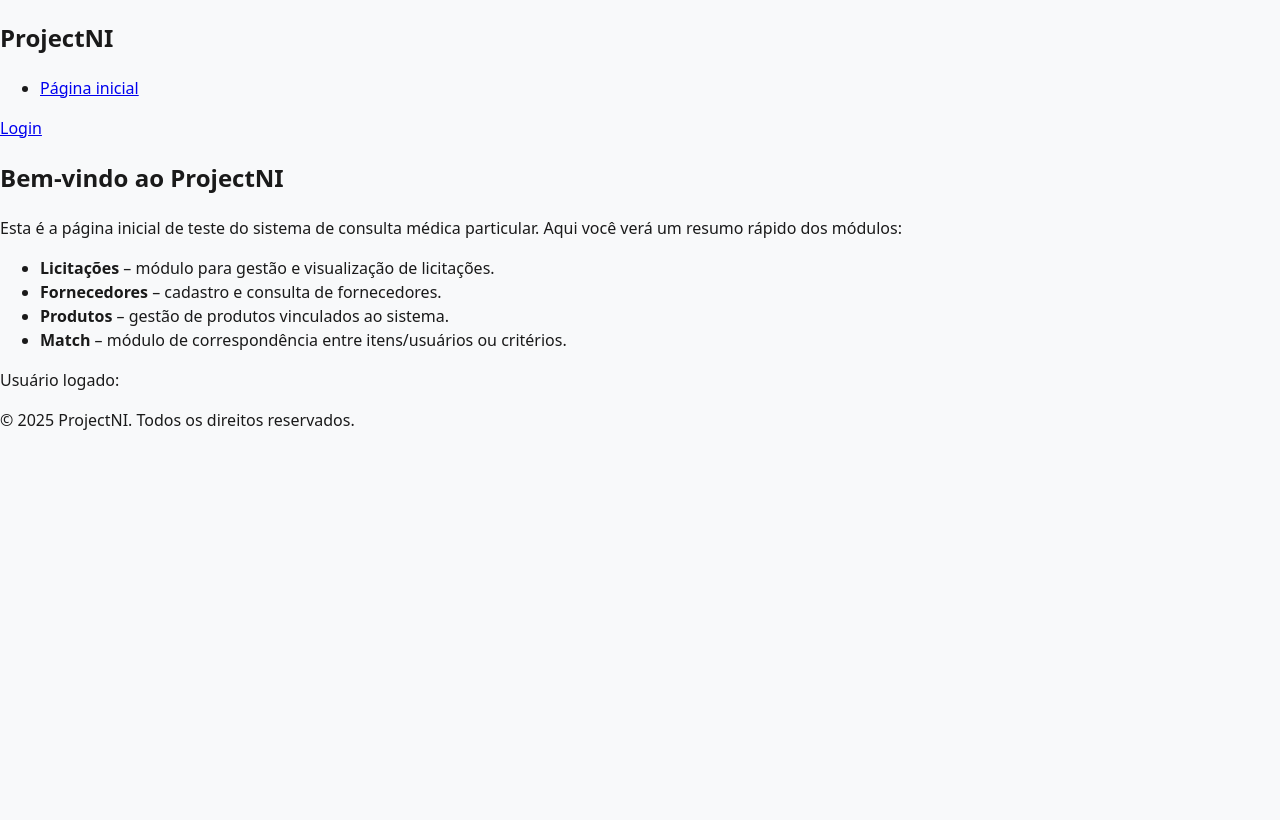
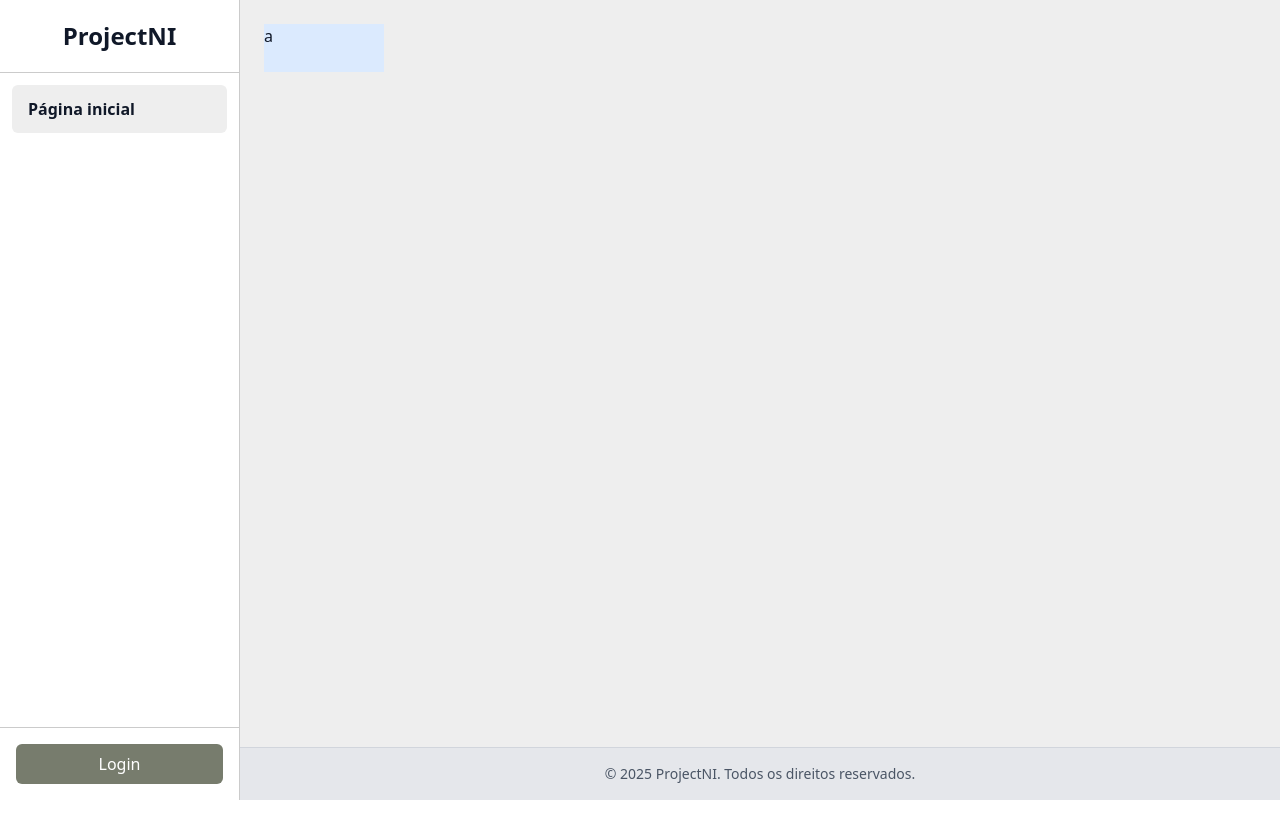
Before and after one commit to Izumi51/project, a React (Vite) app in the folder frontend/: page / in a window 1280 px wide. Built offline with nearby package versions, Linux system fonts and the light colour scheme.

Commit message:
feat: NavBar and MainLayout first styles

```diff
--- a/frontend/src/assets/css/index.css
+++ b/frontend/src/assets/css/index.css
@@ -1,3 +1,5 @@
+@import "tailwindcss";
+
 :root {
 	font-family: system-ui, Avenir, Helvetica, Arial, sans-serif;
 	line-height: 1.5;
@@ -6,29 +8,10 @@
 	text-rendering: optimizeLegibility;
 	-webkit-font-smoothing: antialiased;
 	-moz-osx-font-smoothing: grayscale;
-
-  /* Remove o fundo escuro global */
-  color-scheme: light dark;
-}
-
-#root {
-	min-height: 100vh;
 }
 
 body {
 	margin: 0;
 	min-width: 320px;
 	min-height: 100vh;
-
-  /* Fundo padrão claro — o layout controlará o tema */
-  background-color: #f8f9fa;
-  color: #1a1a1a;
 }
-
-/* Opcional: modo dark */
-@media (prefers-color-scheme: dark) {
-  body {
-    background-color: #242424;
-    color: rgba(255, 255, 255, 0.87);
-  }
-}
--- a/frontend/src/components/MainLayout.jsx
+++ b/frontend/src/components/MainLayout.jsx
@@ -5,20 +5,20 @@ import Footer from './footer/Footer';
 
 const MainLayout = () => {
 	return (
-    <div className="min-h-screen bg-white dark:bg-gray-900 flex">
+		<section className="min-h-screen bg-[#EEEEEE] flex">
 			<ScrollRestoration />
 
-      {/* Sidebar fixa */}
 			<NavBar />
 
-      {/* Conteúdo principal */}
-      <div className="flex-1 ml-60 flex flex-col min-h-screen">
-        <main className="flex-1 p-6 text-black dark:text-white bg-gray-50">
+			<section className="flex-1 ml-60 flex flex-col min-h-screen">
+
+				<main className="flex-1 p-6 text-gray-900">
 					<Outlet />
 				</main>
+
 				<Footer />
-      </div>
-    </div>
+			</section>
+		</section>
 	);
 };
 
--- a/frontend/src/components/nav/Navbar.jsx
+++ b/frontend/src/components/nav/Navbar.jsx
@@ -5,32 +5,45 @@ import { useAuth } from '../../hooks/auth/useAuth';
 const NavBar = () => {
 	const { isAuthenticated, logout, userName } = useAuth();
 
-  // Define o estilo dos links de navegação dinamicamente
-  const getNavLinkClass = ({ isActive }) =>
-    `block w-full text-left py-3 px-4 rounded-md transition duration-200 ${
-      isActive
-        ? 'bg-gray-300 text-blue-700 font-semibold'
-        : 'text-gray-700 hover:bg-gray-300'
+	/**
+	 * Define as classes do NavLink.
+	 * Fundo claro (#EEEEEE) com texto escuro (#777C6D) para links ativos.
+	 */
+	const getNavLinkClass = ({ isActive }) => {
+		return `block w-full text-left py-3 px-4 rounded-md transition duration-200 ${isActive
+			// Estilo ativo: Fundo cinza claro, texto escuro
+			? 'bg-[#EEEEEE] text-gray-900 font-semibold'
+			// Estilo inativo: Texto cinza escuro, hover com fundo cinza claro
+			: 'text-gray-700 hover:bg-[#EEEEEE] hover:text-gray-900'
 			}`;
+	};
 
 	return (
-    <aside className="fixed top-0 left-0 h-screen w-60 bg-gray-200 text-gray-800 flex flex-col border-r border-gray-300 z-20">
-      {/* Logo / Título */}
-      <div className="p-5 border-b border-gray-300">
-        <h1 className="text-2xl font-bold text-center text-blue-600">
+		/* * Container da Sidebar:
+		 * - Fundo: #FFFFFF (Branco)
+		 * - Texto: #text-gray-900 (Preto/Cinza Escuro)
+		 * - Borda: #CBCBCB (Cinza)
+		*/
+		<aside className="fixed top-0 left-0 h-screen w-60 bg-[#FFFFFF] text-gray-900 flex flex-col border-r border-[#CBCBCB] z-20">
+
+			{/* 1. Área do Logo/Título (Texto escuro) */}
+			<div className="p-5 border-b border-[#CBCBCB]">
+				<h1 className="text-2xl font-bold text-center text-gray-900">
 					ProjectNI
 				</h1>
 			</div>
 
-      {/* Navegação principal */}
+			{/* 2. Navegação Principal */}
 			<nav className="flex-1 p-3 overflow-y-auto">
 				<ul className="space-y-2">
+					{/* Links Públicos */}
 					<li>
 						<NavLink to="/" end className={getNavLinkClass}>
 							Página inicial
 						</NavLink>
 					</li>
 
+					{/* Links Protegidos (só aparecem se logado) */}
 					{isAuthenticated && (
 						<>
 							<li>
@@ -58,15 +71,12 @@ const NavBar = () => {
 				</ul>
 			</nav>
 
-      {/* Área do usuário / autenticação */}
-      <div className="p-4 border-t border-gray-300">
+			{/* 3. Área do Utilizador/Auth (ajustada para tema claro) */}
+			<div className="p-4 border-t border-[#CBCBCB]">
 				{isAuthenticated ? (
 					<div className="text-center">
 						<p className="text-sm text-gray-600 mb-2">Logado como:</p>
-            <p
-              className="font-semibold mb-3 truncate text-gray-900"
-              title={userName}
-            >
+						<p className="font-semibold mb-3 truncate text-gray-900" title={userName}>
 							{userName}
 						</p>
 						<button
@@ -79,7 +89,8 @@ const NavBar = () => {
 				) : (
 					<NavLink
 						to="/login"
-            className="block w-full text-center bg-blue-600 hover:bg-blue-700 text-white py-2 px-4 rounded-md transition duration-200"
+						// Botão de Login com a cor escura da sua paleta
+						className="block w-full text-center bg-[#777C6D] hover:bg-[#5f6356] text-white py-2 px-4 rounded-md transition duration-200"
 					>
 						Login
 					</NavLink>
--- a/frontend/src/main.jsx
+++ b/frontend/src/main.jsx
@@ -23,12 +23,11 @@ import NotFound from './pages/Notfound.jsx';
 
 const router = createBrowserRouter([
 	{
-		// Rota "Pai": Todas as rotas abaixo usarão este layout
 		path: "/",
-		element: <MainLayout />, // <-- Layout principal
-		errorElement: <NotFound />, // <-- Página de erro para qualquer rota
+		element: <MainLayout />, // <-- Main Layout
+		errorElement: <NotFound />, // <-- Error Page for all routes
 		children: [
-			// --- ROTAS PÚBLICAS ---
+			// --- Public Routes ---
 			{
 				index: true, // path: "/"
 				element: <Home />,
@@ -54,11 +53,11 @@ const router = createBrowserRouter([
 			// 	element: <ProductDetails />,
 			// },
 
-			// --- ROTAS PROTEGIDAS ---
+			// --- Protected Routes ---
+			// --- All routes here will need to be looged ---
 			{
-				element: <ProtectedRoutes />, // <-- O "Segurança"
+				element: <ProtectedRoutes />,
 				children: [
-					// Todas as rotas aqui dentro exigirão login
 					// {
 					// 	path: "/profile",
 					// 	element: <User />,
--- a/frontend/src/pages/Home.jsx
+++ b/frontend/src/pages/Home.jsx
@@ -1,30 +1,10 @@
 import React from 'react';
 
 const Home = () => {
-	return (
-    <div className="space-y-6">
-      <h2 className="text-3xl font-bold text-blue-600">
-        Bem-vindo ao ProjectNI
-      </h2>
-      <p className="text-gray-700 dark:text-gray-300">
-        Esta é a página inicial de teste do sistema de consulta médica particular.
-        Aqui você verá um resumo rápido dos módulos:
-      </p>
-
-      <ul className="list-disc list-inside text-gray-700 dark:text-gray-300 space-y-2">
-        <li><strong>Licitações</strong> – módulo para gestão e visualização de licitações.</li>
-        <li><strong>Fornecedores</strong> – cadastro e consulta de fornecedores.</li>
-        <li><strong>Produtos</strong> – gestão de produtos vinculados ao sistema.</li>
-        <li><strong>Match</strong> – módulo de correspondência entre itens/usuários ou critérios.</li>
-      </ul>
-
-      <div className="mt-4 p-4 bg-gray-100 dark:bg-gray-800 rounded-md">
-        <p className="text-gray-800 dark:text-gray-200">
-          Usuário logado: <strong>{/* Aqui podes exibir userName se estiver logado */}</strong>
-        </p>
-      </div>
-    </div>
-  );
+	return (<>
+		<div className="bg-blue-100 h-12 w-30"> a </div>
+	</>
+	);
 };
 
 export default Home;
```
Also changed, not shown: frontend/colors.txt (added). Lines whose indentation alone changed are shown as unchanged.
